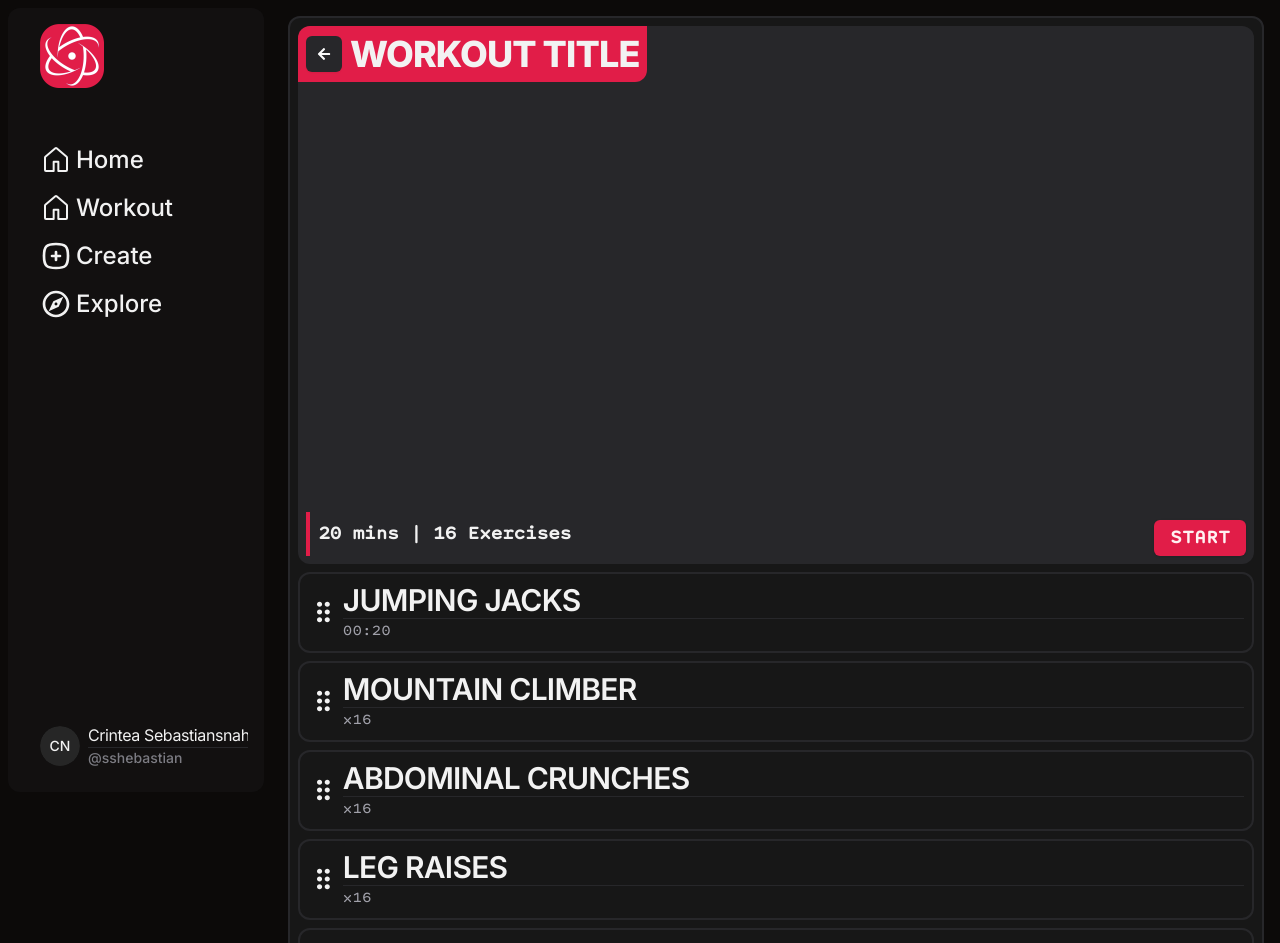
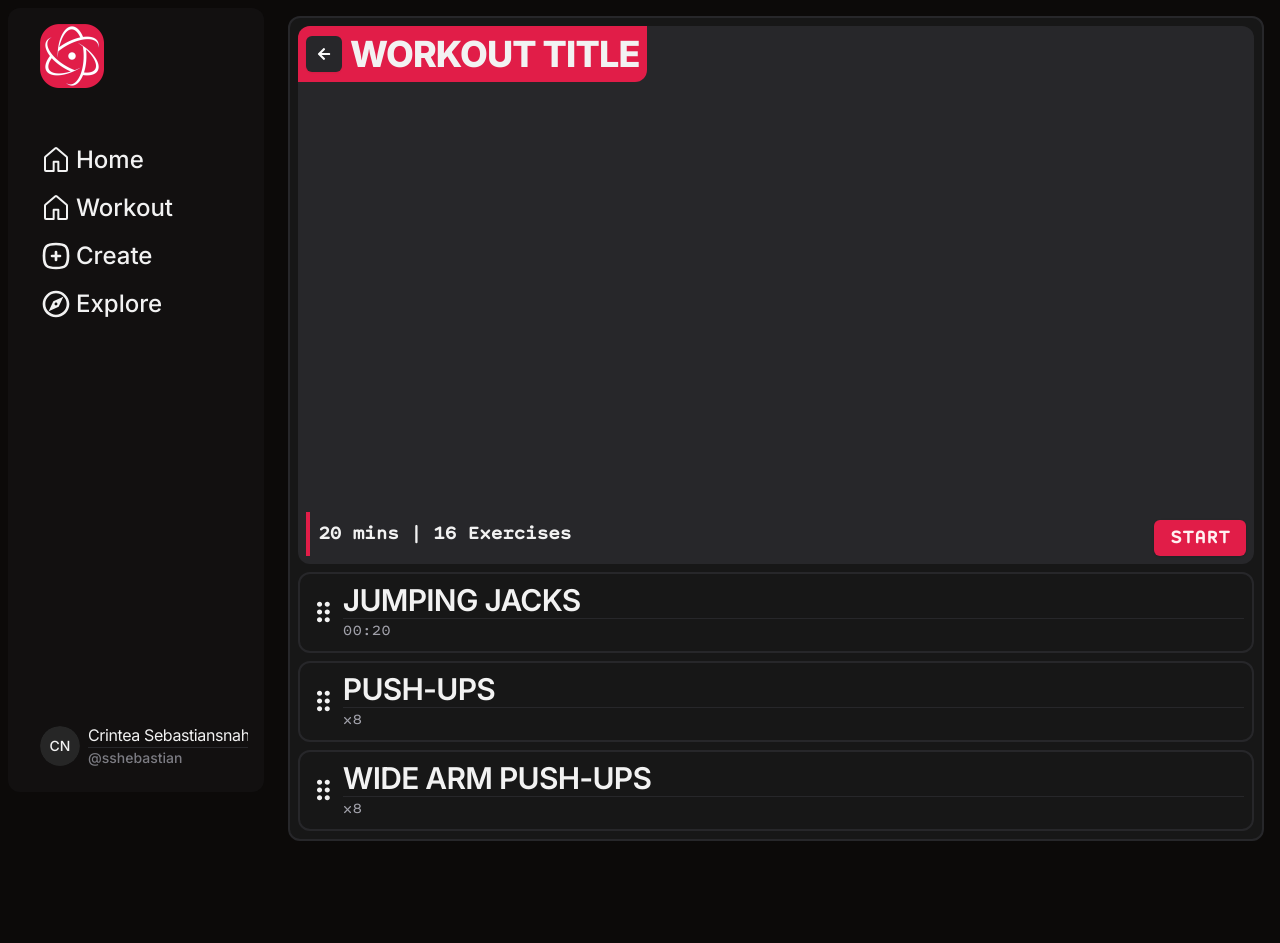
Before and after one commit to sebastiancrintea/AtomFit, a Next.js app: page /workout/1 in a window 1280 px wide. Shown: the top 943 px of the page. After the commit the page ends 857 px from the top, so only its background shows below. Built offline with nearby package versions, Linux system fonts and the light colour scheme.

Commit message:
feat(exercise-card): added exercises card functionality

```diff
--- /dev/null
+++ b/src/app/(authorized)/workout/[id]/_components/exerciseCard.tsx
@@ -0,0 +1,54 @@
+import { Badge } from "@/components/ui/badge";
+import {
+  Sheet,
+  SheetContent,
+  SheetDescription,
+  SheetHeader,
+  SheetTitle,
+  SheetTrigger,
+} from "@/components/ui/sheet";
+import { MdDragIndicator } from "react-icons/md";
+
+type Props = {
+  exercise: {
+    title: string;
+    type: string;
+    time: string;
+    instructions: string;
+    focus: string[];
+  };
+};
+
+export function ExerciseCard({ exercise }: Props) {
+  return (
+    <li className="flex items-center gap-1 rounded-xl border-2 p-2">
+      <MdDragIndicator size={32} />
+      <Sheet>
+        <SheetTrigger asChild>
+          <div className="w-full cursor-pointer">
+            <h2 className="text-xl uppercase sm:text-2xl lg:text-3xl">
+              {exercise.title}
+            </h2>
+            <p className="font-mono text-muted-foreground">{exercise.time}</p>
+          </div>
+        </SheetTrigger>
+        <SheetContent>
+          <SheetHeader>
+            <SheetTitle className="text-3xl">{exercise.title}</SheetTitle>
+            <SheetDescription>{exercise.instructions}</SheetDescription>
+          </SheetHeader>
+          <section className="mt-2">
+            <h2>Focus Area</h2>
+            <div className="mt-2 flex flex-wrap items-center gap-1">
+              {exercise.focus.map((area, index) => (
+                <Badge key={index} className="text-lg">
+                  {area}
+                </Badge>
+              ))}
+            </div>
+          </section>
+        </SheetContent>
+      </Sheet>
+    </li>
+  );
+}
--- a/src/app/(authorized)/workout/[id]/page.tsx
+++ b/src/app/(authorized)/workout/[id]/page.tsx
@@ -1,20 +1,48 @@
 import { NavigateBackButton } from "@/components/shared/NavigateBackButton";
 import { Button } from "@/components/ui/button";
-import {
-  Sheet,
-  SheetContent,
-  SheetDescription,
-  SheetHeader,
-  SheetTitle,
-  SheetTrigger,
-} from "@/components/ui/sheet";
 import { MdDragIndicator } from "react-icons/md";
+import { ExerciseCard } from "./_components/exerciseCard";
+
+const exercises = [
+  {
+    title: "Jumping Jacks",
+    type: "duration",
+    time: "00:20",
+    instructions:
+      "Lorem ipsum dolor sit, amet consectetur adipisicing elit. Accusamus repellat pariatur nam voluptate maiores iure perspiciatis quidem natus, doloremque nihil assumenda at non vitae expedita quas magni cumque inventore. Necessitatibus.",
+    focus: [
+      "Shoulders",
+      "Adductors",
+      "Calves",
+      "Glutes",
+      "Chest",
+      "Quadriceps",
+    ],
+  },
+  {
+    title: "Push-Ups",
+    type: "Repeats",
+    time: "x8",
+    instructions:
+      "Lorem ipsum dolor sit, amet consectetur adipisicing elit. Accusamus repellat pariatur nam voluptate maiores iure perspiciatis quidem natus, doloremque nihil assumenda at non vitae expedita quas magni cumque inventore. Necessitatibus.",
+    focus: ["Chest", "Triceps", "Shoulders"],
+  },
+  {
+    title: "Wide Arm Push-ups",
+    type: "Repeats",
+    time: "x8",
+    instructions:
+      "Lorem ipsum dolor sit, amet consectetur adipisicing elit. Accusamus repellat pariatur nam voluptate maiores iure perspiciatis quidem natus, doloremque nihil assumenda at non vitae expedita quas magni cumque inventore. Necessitatibus.",
+    focus: ["Chest", "Triceps", "Shoulders"],
+  },
+];
 
 type Props = {
   params: { id: string };
 };
 
 export default function SingleWorkout({ params }: Props) {
+  console.log(params.id);
   return (
     <>
       <section className="h-full w-full space-y-2 rounded-xl border-2 bg-popover p-2">
@@ -36,65 +64,9 @@ export default function SingleWorkout({ params }: Props) {
           <h4 className="font-mono text-base">20 mins | 16 Exercises</h4>
         </div>
         <ul className="space-y-2">
-          <li className="flex items-center gap-1 rounded-xl border-2 p-2">
-            <MdDragIndicator size={32} />
-            <Sheet>
-              <SheetTrigger asChild>
-                <div className="w-full cursor-pointer">
-                  <h2 className="text-xl uppercase sm:text-2xl lg:text-3xl">
-                    Jumping Jacks
-                  </h2>
-                  <p className="font-mono text-muted-foreground">00:20</p>
-                </div>
-              </SheetTrigger>
-              <SheetContent>
-                <SheetHeader>
-                  <SheetTitle>Are you absolutely sure?</SheetTitle>
-                  <SheetDescription>
-                    This action cannot be undone. This will permanently delete
-                    your account and remove your data from our servers.
-                  </SheetDescription>
-                </SheetHeader>
-              </SheetContent>
-            </Sheet>
-          </li>
-
-          <li className="flex items-center gap-1 rounded-xl border-2 p-2">
-            <MdDragIndicator size={32} />
-            <div className="w-full">
-              <h2 className="text-xl uppercase sm:text-2xl lg:text-3xl">
-                Mountain Climber
-              </h2>
-              <p className="font-mono text-muted-foreground">x16</p>
-            </div>
-          </li>
-          <li className="flex items-center gap-1 rounded-xl border-2 p-2">
-            <MdDragIndicator size={32} />
-            <div className="w-full">
-              <h2 className="text-xl uppercase sm:text-2xl lg:text-3xl">
-                Abdominal Crunches
-              </h2>
-              <p className="font-mono text-muted-foreground">x16</p>
-            </div>
-          </li>
-          <li className="flex items-center gap-1 rounded-xl border-2 p-2">
-            <MdDragIndicator size={32} />
-            <div className="w-full">
-              <h2 className="text-xl uppercase sm:text-2xl lg:text-3xl">
-                Leg Raises
-              </h2>
-              <p className="font-mono text-muted-foreground">x16</p>
-            </div>
-          </li>
-          <li className="flex items-center gap-1 rounded-xl border-2 p-2">
-            <MdDragIndicator size={32} />
-            <div className="w-full">
-              <h2 className="text-xl uppercase sm:text-2xl lg:text-3xl">
-                Plank
-              </h2>
-              <p className="font-mono text-muted-foreground">00:20</p>
-            </div>
-          </li>
+          {exercises.map((exercise, index) => (
+            <ExerciseCard key={index} exercise={exercise} />
+          ))}
         </ul>
       </section>
     </>
--- a/src/app/(authorized)/workout/_components/workoutCard.tsx
+++ b/src/app/(authorized)/workout/_components/workoutCard.tsx
@@ -6,7 +6,7 @@ export function WorkoutCard() {
     <>
       <Link href={"#"}>
         <Card className="cursor-pointer border-2 bg-popover transition-all hover:scale-105">
-          <CardHeader className="min-w-48">
+          <CardHeader className="max-w-40 p-4 md:min-w-48">
             <div className="mx-auto aspect-square w-full max-w-[250px] rounded-xl bg-secondary"></div>
 
             <h2 className="font-mono uppercase">Title</h2>
--- a/src/app/(authorized)/workout/page.tsx
+++ b/src/app/(authorized)/workout/page.tsx
@@ -3,7 +3,7 @@ import { WorkoutCard } from "./_components/workoutCard";
 export default function WorkoutPage() {
   return (
     <>
-      <ul className="flex flex-wrap gap-4">
+      <ul className="flex flex-wrap justify-center gap-4">
         {Array.from({ length: 50 }).map((_, index) => (
           <li key={index}>
             <WorkoutCard />
```
